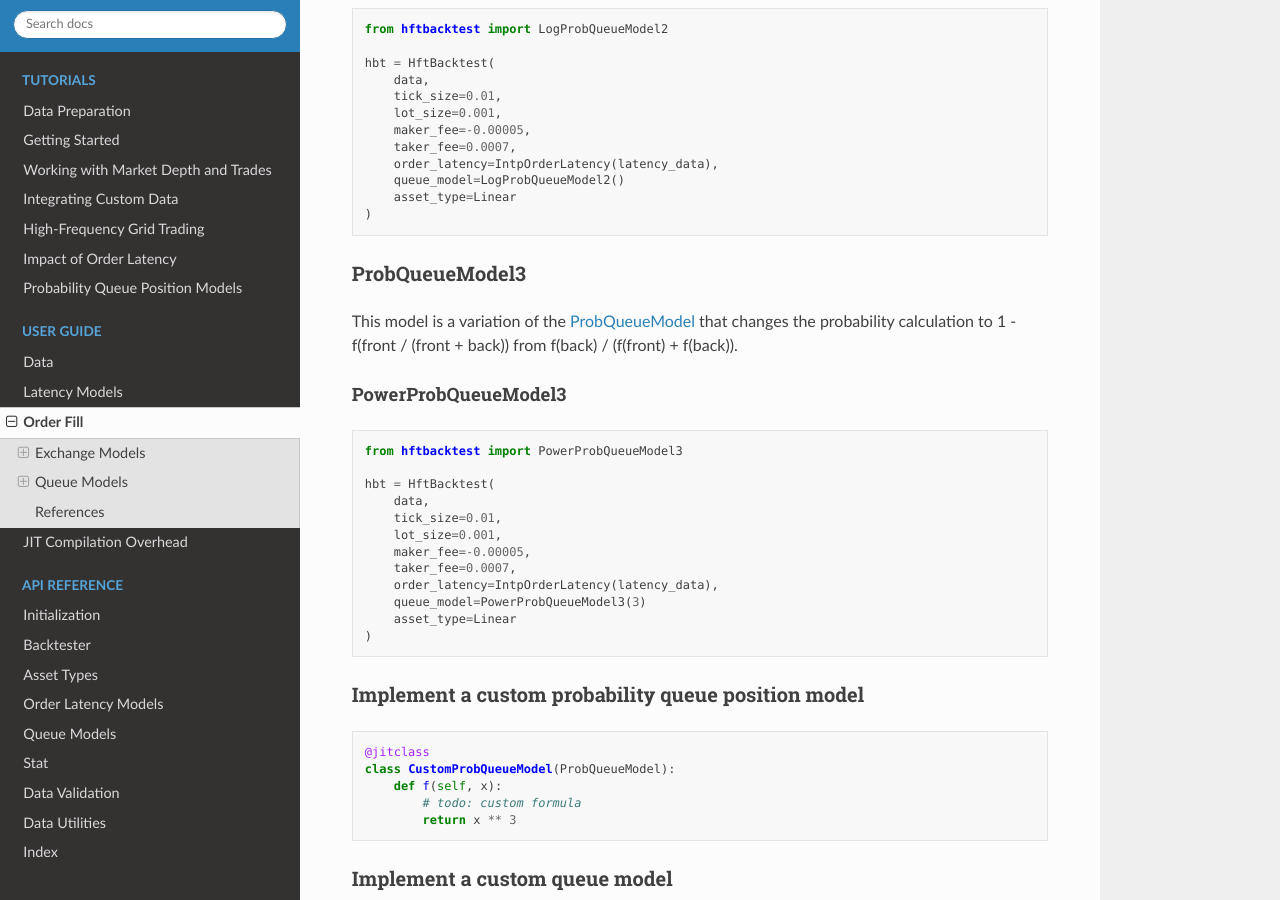
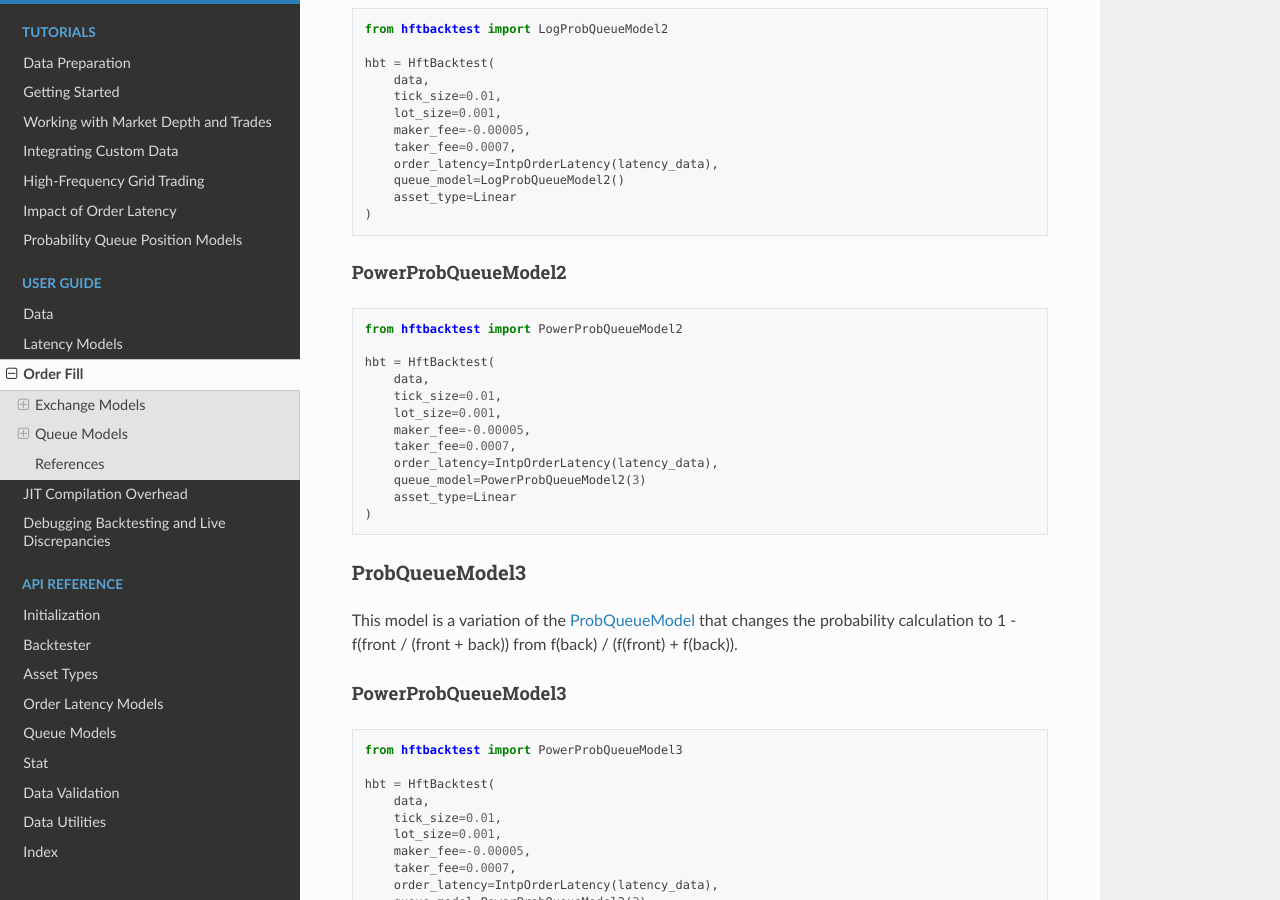
Before and after one commit to nkaz001/hftbacktest, a Sphinx documentation site: the page built from docs/order_fill.rst, in a window 1280 px wide and 900 px high, scrolled down 6669 px. Built offline with Sphinx 7.4.7 and the Read the Docs theme 2.0.0, drawn with Linux system fonts in a browser that asks for light colours; pages that are not in the unit, such as notebooks, are missing from menus; some of the changed text lies outside the part shown.

Commit message:
Update docs

```diff
--- a/docs/conf.py
+++ b/docs/conf.py
@@ -19,7 +19,7 @@ import hftbacktest
 # -- Project information -----------------------------------------------------
 
 project = 'hftbacktest'
-copyright = '2023, nkaz001'
+copyright = '2024, nkaz001'
 author = 'nkaz001'
 
 # The full version, including alpha/beta/rc tags
--- a/docs/index.rst
+++ b/docs/index.rst
@@ -187,6 +187,7 @@ You can find more examples in `examples <https://github.com/nkaz001/hftbacktest/
    Latency Models <latency_models>
    Order Fill <order_fill>
    JIT Compilation Overhead <jit_compilation_overhead>
+   Debugging Backtesting and Live Discrepancies <debugging_backtesting_and_live_discrepancies>
 
 .. toctree::
    :maxdepth: 2
--- a/docs/order_fill.rst
+++ b/docs/order_fill.rst
@@ -275,6 +275,24 @@ LogProbQueueModel2
         asset_type=Linear
     )
 
+PowerProbQueueModel2
+~~~~~~~~~~~~~~~~~~~~
+
+..  code-block:: python
+
+    from hftbacktest import PowerProbQueueModel2
+
+    hbt = HftBacktest(
+        data,
+        tick_size=0.01,
+        lot_size=0.001,
+        maker_fee=-0.00005,
+        taker_fee=0.0007,
+        order_latency=IntpOrderLatency(latency_data),
+        queue_model=PowerProbQueueModel2(3)
+        asset_type=Linear
+    )
+
 ProbQueueModel3
 ---------------
 This model is a variation of the `ProbQueueModel`_ that changes the probability calculation to
--- a/docs/reference/queue_models.rst
+++ b/docs/reference/queue_models.rst
@@ -31,6 +31,10 @@ Queue Models
     :members:
     :show-inheritance:
 
+.. autoclass:: hftbacktest.models.queue.PowerProbQueueModel2
+    :members:
+    :show-inheritance:
+
 .. autoclass:: hftbacktest.models.queue.ProbQueueModel3
     :members:
     :show-inheritance:
```
Also changed, not shown: docs/debugging_backtesting_and_live_discrepancies.rst (added, +36 -0 lines).
